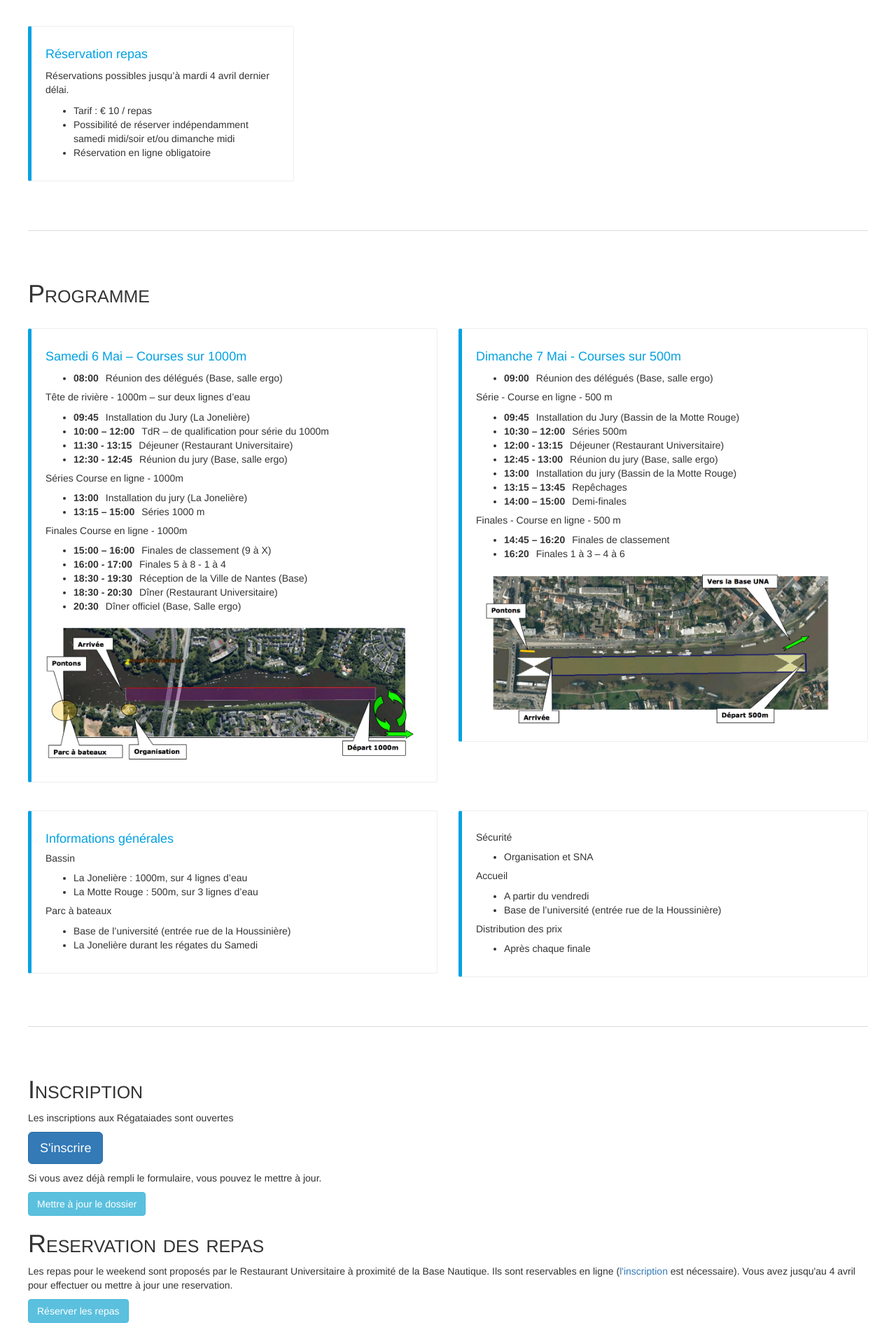
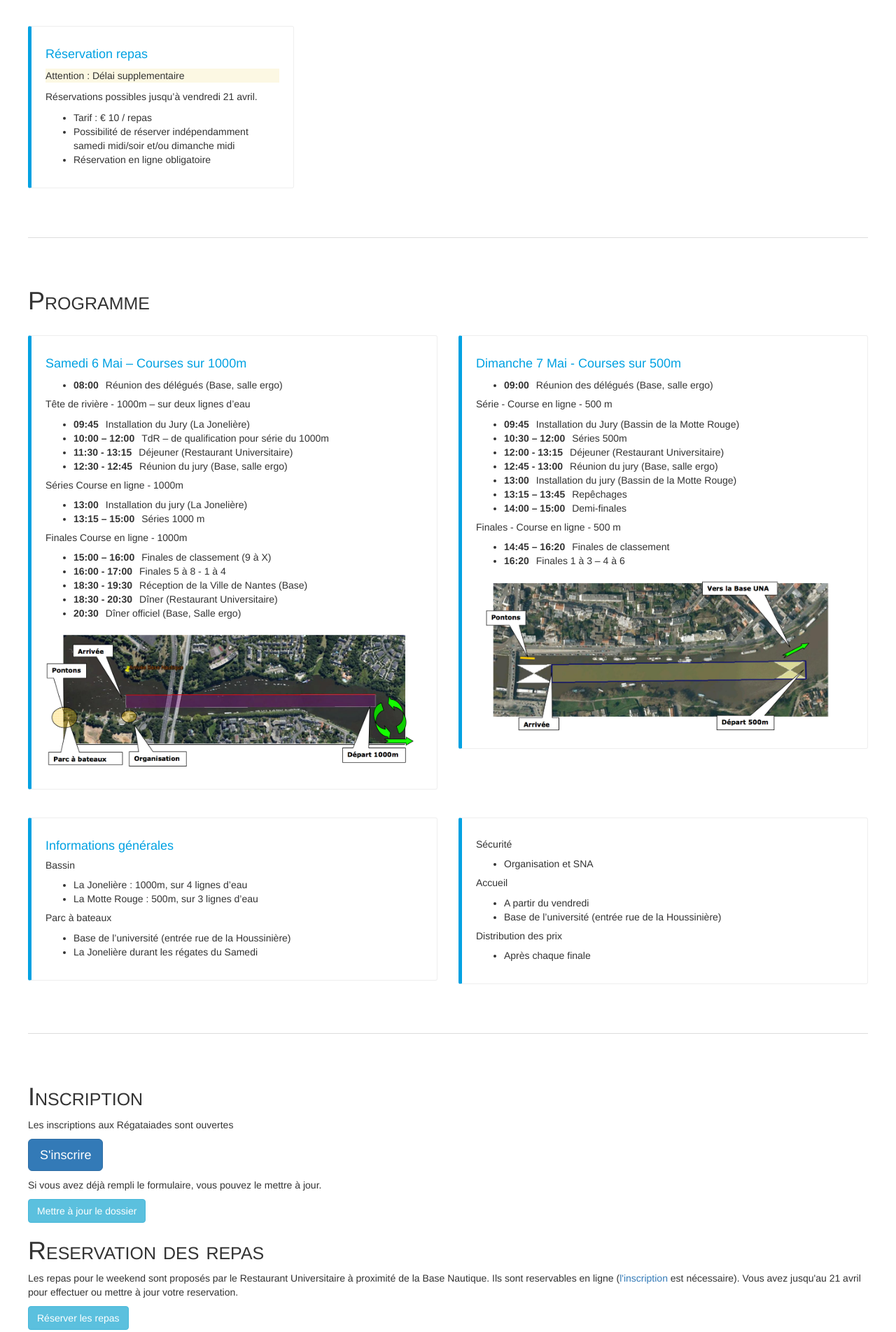
Before and after one commit to mickaeltardy/regataiades-website, a website: page index.html in a window 1280 px wide. Shown: the part 1347-3250 px from the top of the page at 70% size. Drawn offline with nearby package versions, Linux system fonts and the light colour scheme; files that its build step writes are made by us from their sources; files whose address does not match are found by name.

Commit message:
Update meals booking deadline

```diff
--- a/index.html
+++ b/index.html
@@ -187,8 +187,7 @@
 				<div class="bs-callout bs-callout-info"
 					id="callout-helper-context-color-specificity">
 					<h4>Réservation repas</h4>
-					<p>Réservations possibles jusqu’à mardi 4 avril dernier
-						délai.</p>
+					<p class="bg-warning">Attention : Délai supplementaire</p><p>Réservations possibles jusqu’à vendredi 21 avril.</p>
 					<ul>
 						<li>Tarif : &euro; 10 / repas</li>
 						<li>Possibilité de réserver indépendamment samedi midi/soir
@@ -387,8 +386,8 @@
 		<h1>Reservation des repas</h1>
 		<p>
 			Les repas pour le weekend sont proposés par le Restaurant Universitaire à proximité de la Base Nautique. Ils sont reservables en ligne (<a href="/registration/">l'inscription</a>
-			est nécessaire). Vous avez jusqu'au 4 avril pour effectuer ou mettre
-			à jour une reservation.
+			est nécessaire). Vous avez jusqu'au 21 avril pour effectuer ou mettre
+			à jour votre reservation.
 		</p>
 <!--		<p class="bg-danger warning">Les reservations des repas sont clos. Si vous n'en avez pas réseré, vous pourrez profiter du stand restauration sur place.</p>-->
 		<p>
```
Also changed, not shown: index.en.html (+3 -2 lines).
